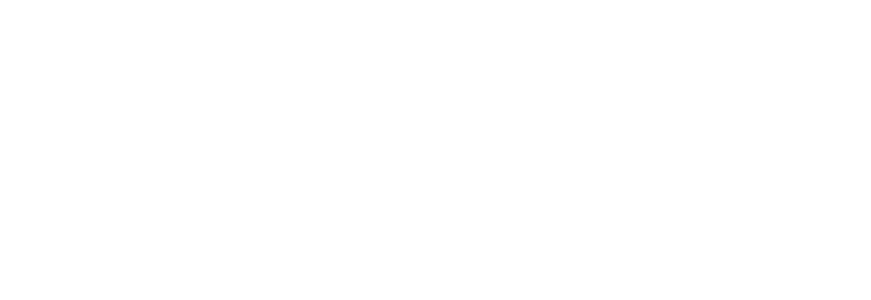
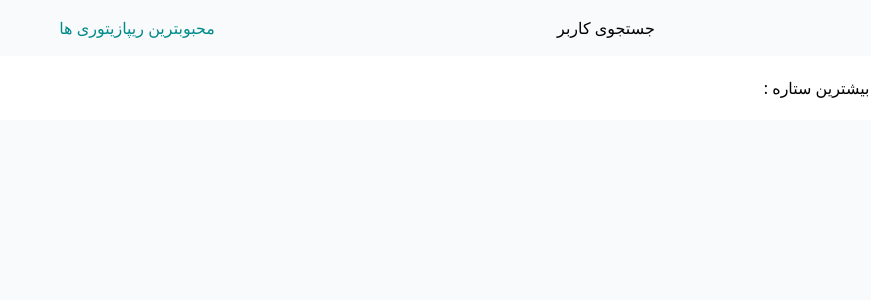
Before and after one commit to Mhboolor/find-git-user, a React (Create React App) app: page /popular-most in a window 1280 px wide. Shown: the top 300 px of the page, without its empty margins (409-1280 px from the left). Built offline with nearby package versions, Linux system fonts and the light colour scheme.

Commit message:
feat:create header

```diff
--- a/public/index.html
+++ b/public/index.html
@@ -1,5 +1,5 @@
 <!DOCTYPE html>
-<html lang="en">
+<html lang="en" dir="rtl">
   <head>
     <meta charset="utf-8" />
     <meta name="viewport" content="width=device-width, initial-scale=1" />
--- a/src/App.js
+++ b/src/App.js
@@ -1,7 +1,18 @@
+import { Route, Routes } from "react-router-dom";
+import Header from "./components/header/Header";
+import PopularRepo from "./components/popular/PopularRepo";
+
 function App() {
   return (
-    <div>
-
+    <div className="bg-gray-50 w-full h-screen">
+      <header>
+        <Header/>
+      </header>
+      <main className="container m-auto">
+        <Routes>
+          <Route path="/popular-most" element={<PopularRepo/>}/>
+        </Routes>
+      </main>
     </div>
   );
 }
--- /dev/null
+++ b/src/components/header/Header.jsx
@@ -0,0 +1,13 @@
+import React from 'react'
+import { NavLink } from 'react-router-dom'
+
+function Header() {
+  return (
+    <nav className='flex items-center justify-evenly py-4 font-medium text-base'>
+        <NavLink to={'/'}>جستجوی کاربر</NavLink>
+        <NavLink to={'/popular-most'}>محبوبترین ریپازیتوری ها</NavLink>
+    </nav>
+  )
+}
+
+export default Header
--- /dev/null
+++ b/src/components/popular/PopularRepo.jsx
@@ -0,0 +1,24 @@
+import React, { useEffect, useState } from 'react'
+
+function PopularRepo() {
+
+    const [repo , setRepo] = useState([]);
+
+
+    useEffect(() => {
+
+    } , [])
+
+  return (
+    <div className='bg-white rounded-sm p-5'>
+        <div className='font-medium'>
+            <h3>10 ریپازیتوری با بیشترین ستاره :</h3>
+        </div>
+        <div>
+
+        </div>
+    </div>
+  )
+}
+
+export default PopularRepo
--- a/src/global.css
+++ b/src/global.css
@@ -1,3 +1,7 @@
 @tailwind base;
 @tailwind components;
 @tailwind utilities;
+
+.active{
+    color: darkcyan;
+}
--- a/src/index.js
+++ b/src/index.js
@@ -1,11 +1,14 @@
-import React from 'react';
-import ReactDOM from 'react-dom/client';
-import App from './App';
+import { StrictMode } from "react";
+import { createRoot } from "react-dom/client";
+import App from "./App";
 import "./global.css";
+import { BrowserRouter } from "react-router-dom";
 
-const root = ReactDOM.createRoot(document.getElementById('root'));
+const root = createRoot(document.getElementById("root"));
 root.render(
-  <React.StrictMode>
-    <App />
-  </React.StrictMode>
+  <BrowserRouter>
+    <StrictMode>
+      <App />
+    </StrictMode>
+  </BrowserRouter>
 );
```
